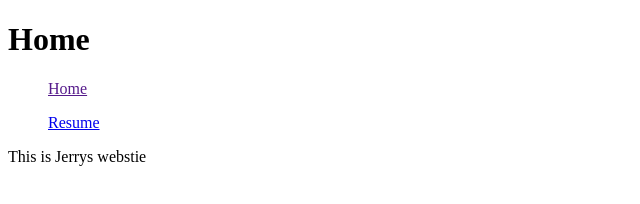
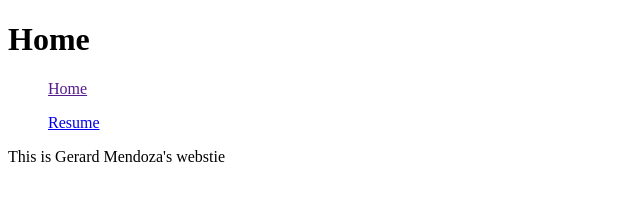
Before and after one commit to gmendoza4/COM-421-Project, a plain HTML site: page index.html in a window 1280 px wide. Shown: the whole page, without its empty margins (0-640 px from the left). Drawn offline with Linux system fonts and the light colour scheme.

Commit message:
Change home page message

```diff
--- a/index.html
+++ b/index.html
@@ -21,7 +21,7 @@
         <main id="content">
             <section id="home">
                 <p>
-                    This is Jerrys webstie
+                    This is Gerard Mendoza's webstie
                 </p>
             </section>
         </main>
```
